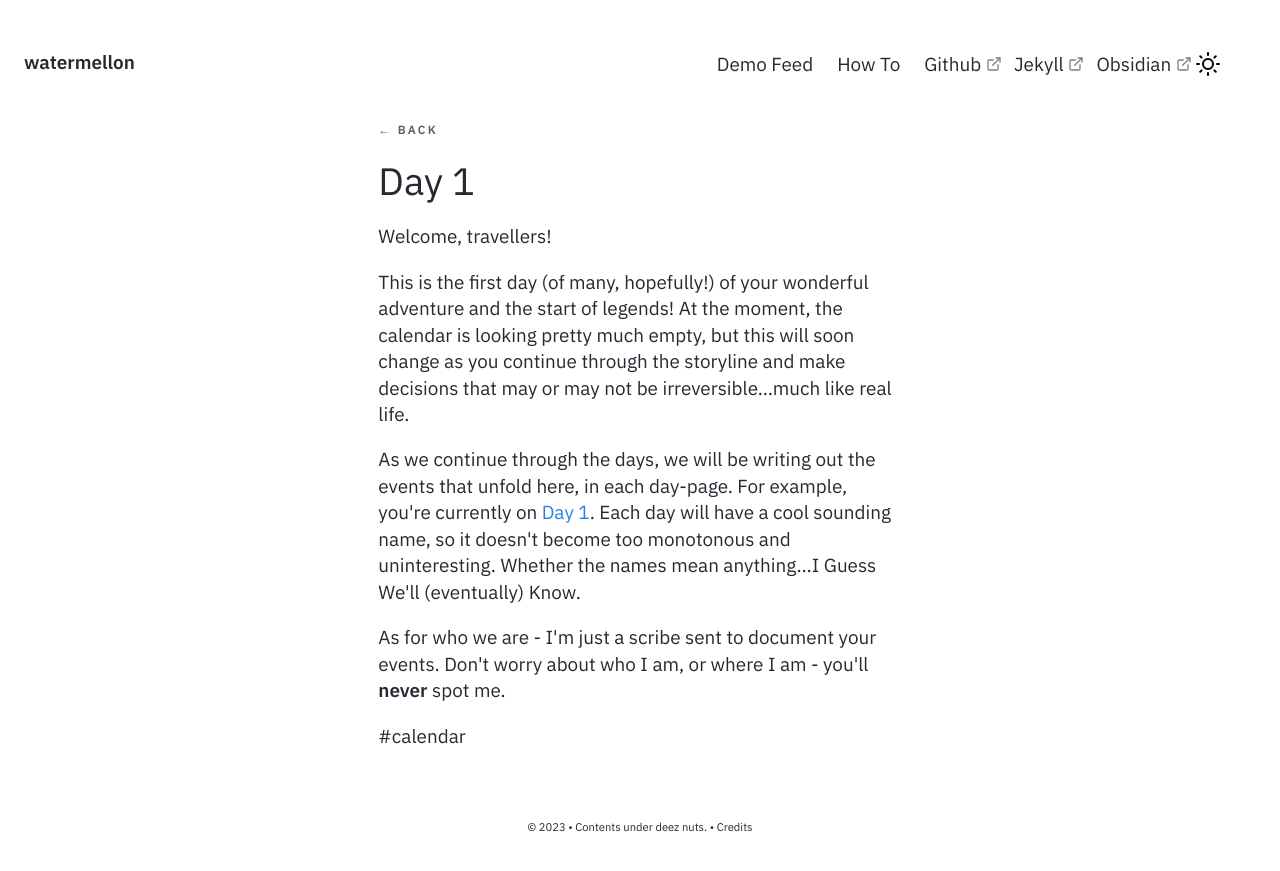
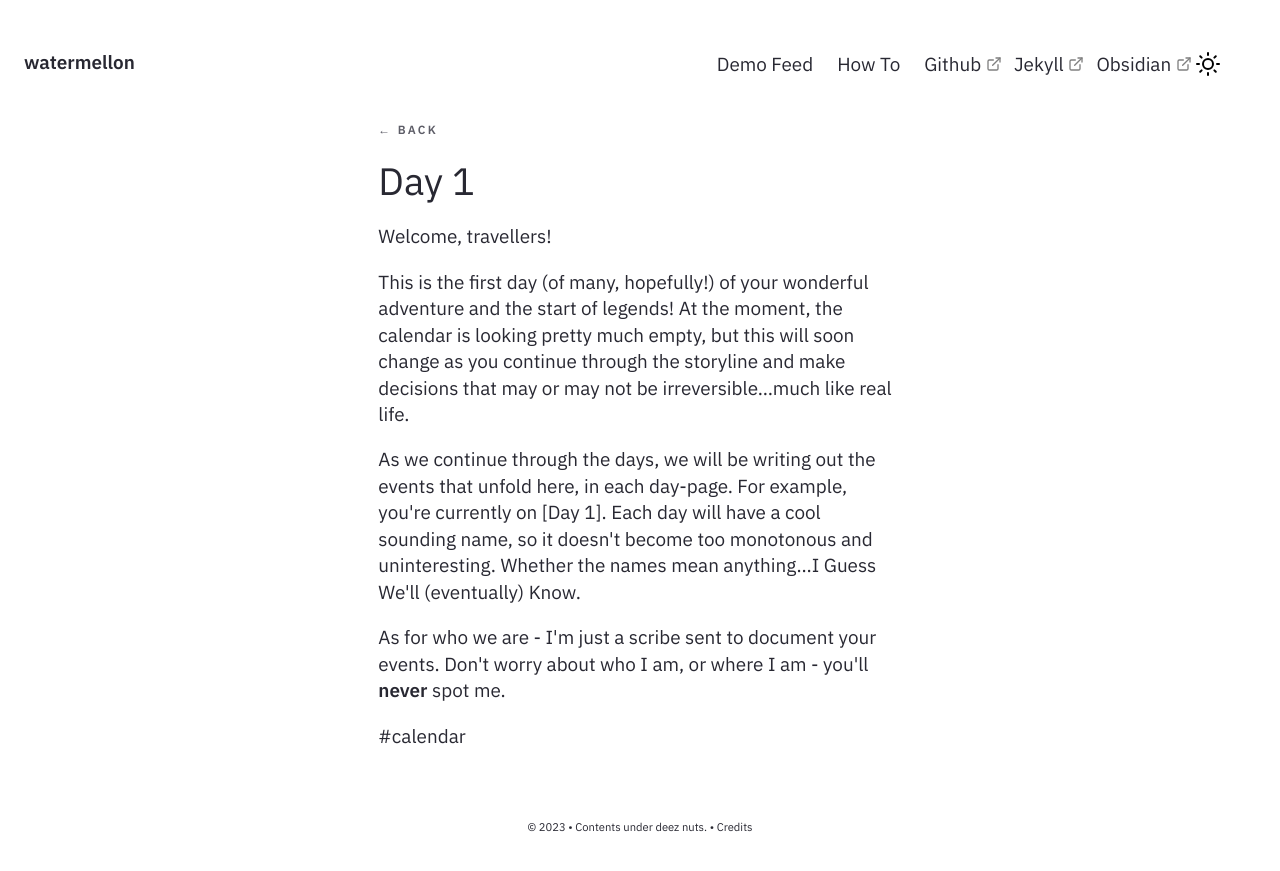
Before and after one commit to parallelspec/OLDhttps-parallelspec.github.io, a Jekyll site: the page built from _notes/Public/Day 1.md, in a window 1280 px wide. Shown: the top 871 px of the page. Built offline with Jekyll 4.4.1, drawn with Linux system fonts in a browser that asks for light colours; part of the change alters nothing that is shown.

Commit message:
Update Day 1.md

```diff
--- a/_notes/Public/Day 1.md
+++ b/_notes/Public/Day 1.md
@@ -8,7 +8,7 @@ Welcome, travellers!
 
 This is the first day (of many, hopefully!) of your wonderful adventure and the start of legends! At the moment, the calendar is looking pretty much empty, but this will soon change as you continue through the storyline and make decisions that may or may not be irreversible...much like real life.
 
-As we continue through the days, we will be writing out the events that unfold here, in each day-page. For example, you're currently on [Day 1](Day%201.md). Each day will have a cool sounding name, so it doesn't become too monotonous and uninteresting. Whether the names mean anything...I Guess We'll (eventually) Know.
+As we continue through the days, we will be writing out the events that unfold here, in each day-page. For example, you're currently on [Day 1]. Each day will have a cool sounding name, so it doesn't become too monotonous and uninteresting. Whether the names mean anything...I Guess We'll (eventually) Know.
 
 As for who we are - I'm just a scribe sent to document your events. Don't worry about who I am, or where I am - you'll **never** spot me.
 
```
